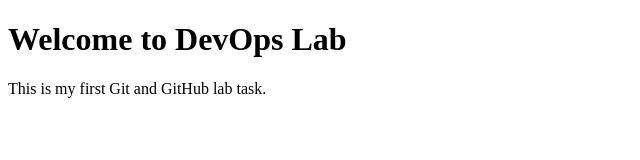
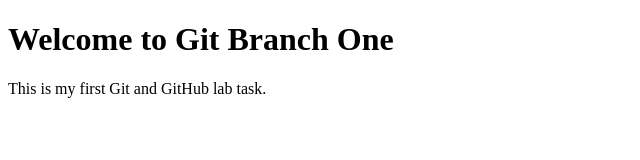
Before and after one commit to javeryah/LABTASK-01-SP23-BSE-020, a plain HTML site: page index.html in a window 1280 px wide. Shown: the whole page, without its empty margins (0-640 px from the left). Drawn offline with Linux system fonts and the light colour scheme.

Commit message:
Update heading in feature-1

```diff
--- a/index.html
+++ b/index.html
@@ -4,7 +4,7 @@
     <title>DevOps Lab Task 01</title>
 </head>
 <body>
-    <h1>Welcome to DevOps Lab</h1>
+    <h1>Welcome to Git Branch One</h1>
     <p>This is my first Git and GitHub lab task.</p>
 </body>
 </html>
```
